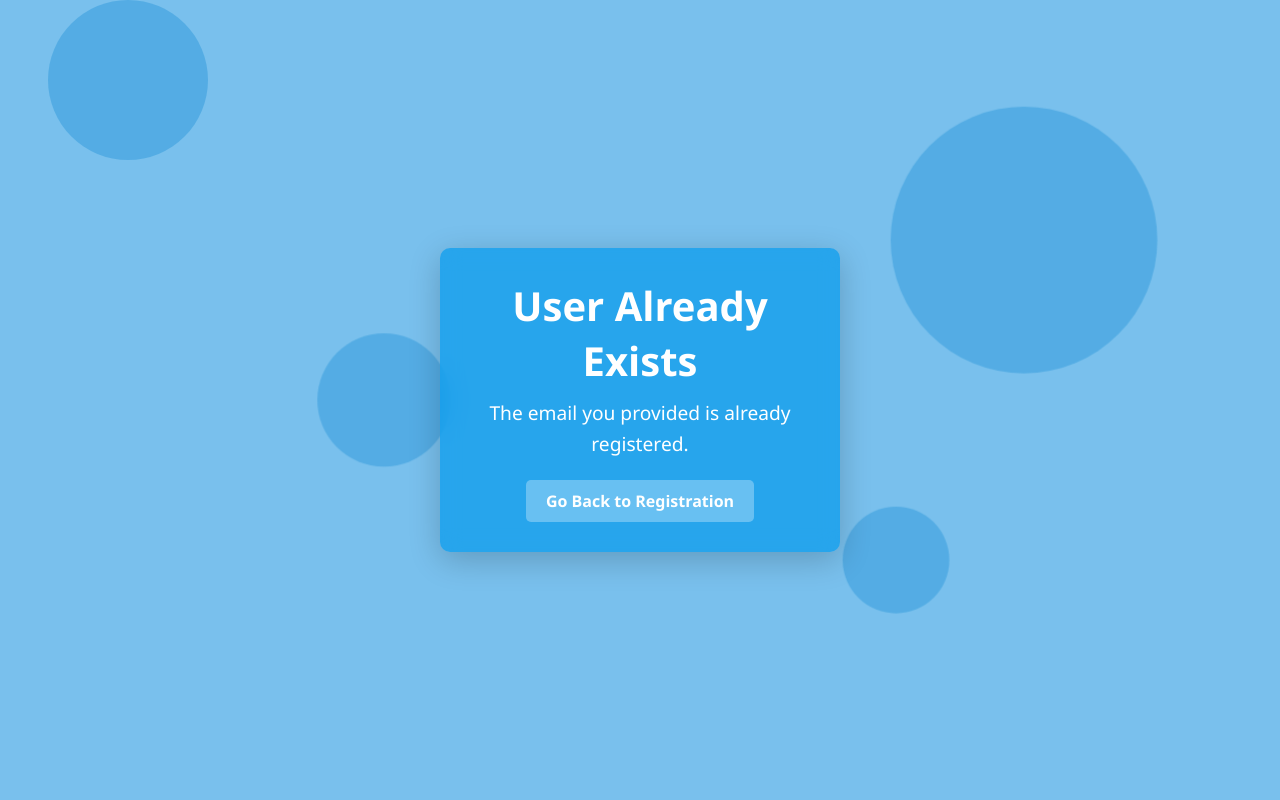
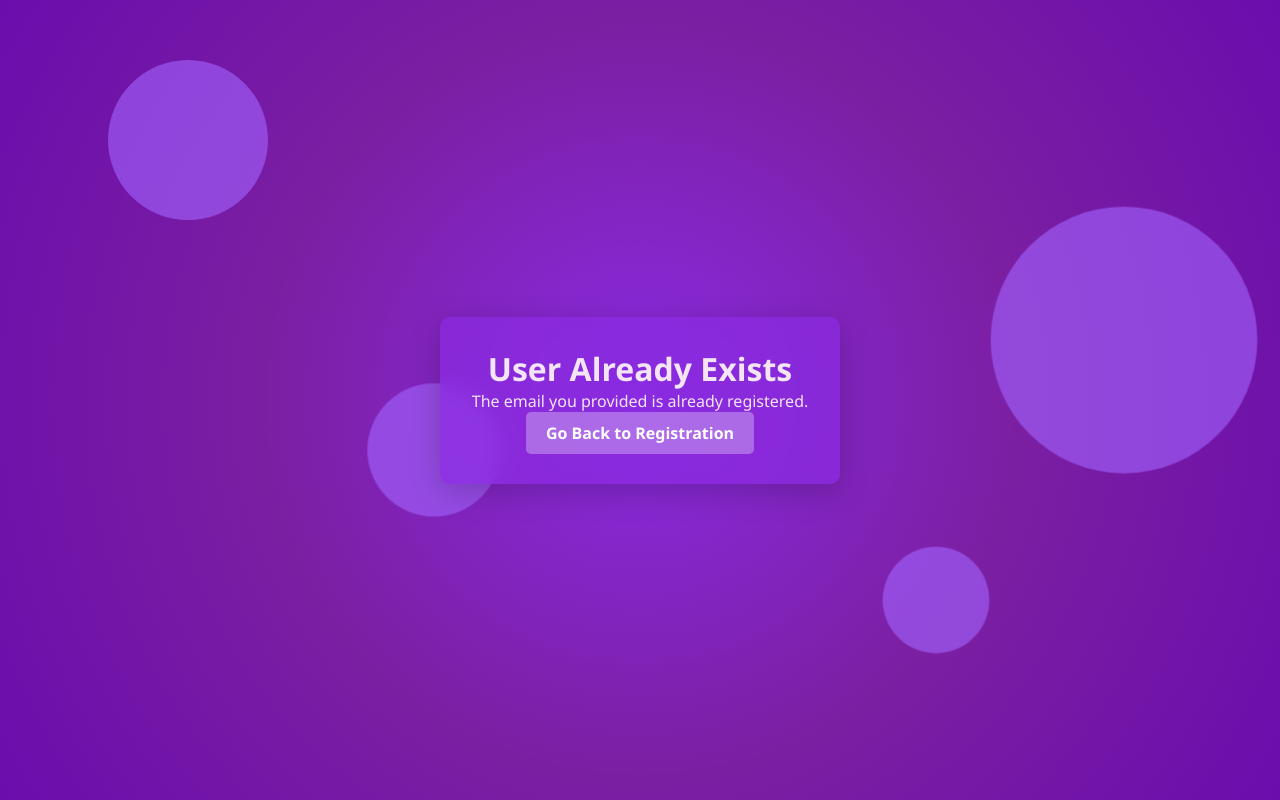
Before and after one commit to Adarshasps/Registration-Form, a website: page pages/exists.html in a window 1280 px wide. Drawn offline with Linux system fonts and the light colour scheme.

Commit message:
Initial commit

```diff
--- a/pages/exists.html
+++ b/pages/exists.html
@@ -12,26 +12,39 @@
             box-sizing: border-box;
         }
 
-        /* Body Styles */
+        /* Body Styles - Purple Theme */
         body {
             font-family: 'Segoe UI', Tahoma, Geneva, Verdana, sans-serif;
-            background-color: #79c0ed; /* Dark blue gradient background */
+            background-color: #6A0DAD; /* Purple background */
             display: flex;
             justify-content: center;
             align-items: center;
             height: 100vh;
             margin: 0;
-            overflow: hidden; /* Hide overflow to prevent scrollbars */
-            position: relative; /* Position relative for absolute positioning of background shapes */
+            overflow: hidden;
+            position: relative;
+        }
+
+        /* Background Gradient */
+        .background-radial-gradient {
+            position: absolute;
+            width: 100%;
+            height: 100%;
+            background-image: radial-gradient(
+                circle at 50% 50%,
+                #8A2BE2 0%,
+                #7B1FA2 50%,
+                #6A0DAD 100%
+            );
         }
 
         /* Container Styles */
         .container {
-            background-color: rgba(0, 153, 236, 0.677); /* Semi-transparent white for glass effect */
-            backdrop-filter: blur(10px); /* Apply blur effect */
+            background-color: rgba(138, 43, 226, 0.7); /* Soft purple */
+            backdrop-filter: blur(10px);
             padding: 30px;
             border-radius: 10px;
-            box-shadow: 0 8px 32px rgba(0, 0, 0, 0.2); /* Soft shadow */
+            box-shadow: 0 8px 32px rgba(0, 0, 0, 0.2);
             text-align: center;
             max-width: 400px;
             width: 100%;
@@ -39,105 +52,59 @@
             z-index: 1;
         }
 
-        /* Header Styles */
-        .container h1 {
-            color: #ffffff; /* White color */
-            font-size: 2.5rem;
-            margin-bottom: 10px;
+        /* Header & Paragraph Styles */
+        .container h1, .container p {
+            color: #f3e5f5; /* Light purple tint */
         }
 
-        /* Paragraph Styles */
-        .container p {
-            color: #ffffff; /* White color */
-            font-size: 1.2rem;
-            line-height: 1.6;
-            margin-bottom: 20px;
-        }
-
-        /* Link Styles */
+        /* Button Styles */
         .container a {
             display: inline-block;
             text-decoration: none;
-            color: #ffffff; /* White color */
+            color: #ffffff;
             font-weight: bold;
-            background-color: rgba(255, 255, 255, 0.3); /* Semi-transparent white for button */
+            background-color: rgba(255, 255, 255, 0.3);
             padding: 10px 20px;
             border-radius: 5px;
             transition: background-color 0.3s ease;
         }
 
         .container a:hover {
-            background-color: rgba(255, 255, 255, 0.5); /* Lighter button on hover */
+            background-color: rgba(255, 255, 255, 0.5);
         }
 
         /* Background Circles */
-        .background-circles {
-            position: absolute;
-            top: 0;
-            left: 0;
-            width: 100%;
-            height: 100%;
-            z-index: 0;
-        }
-
         .background-circle {
             position: absolute;
             border-radius: 50%;
-            background-color: rgba(56, 158, 221, 0.562); /* Semi-transparent white circles */
+            background-color: rgba(163, 102, 255, 0.6);
             animation: moveCircle 15s linear infinite;
         }
 
         @keyframes moveCircle {
-            0% {
-                transform: translate(-50%, -50%) scale(1);
-            }
-            50% {
-                transform: translate(-50%, -50%) scale(1.5);
-            }
-            100% {
-                transform: translate(-50%, -50%) scale(0.5);
-            }
+            0% { transform: scale(1); }
+            50% { transform: scale(1.5); }
+            100% { transform: scale(0.5); }
         }
 
-        /* Adjust circle sizes and positions */
-        .circle1 {
-            width: 120px;
-            height: 120px;
-            top: 10%;
-            left: 10%;
-        }
-
-        .circle2 {
-            width: 80px;
-            height: 80px;
-            top: 70%;
-            left: 70%;
-        }
-
-        .circle3 {
-            width: 100px;
-            height: 100px;
-            top: 50%;
-            left: 30%;
-        }
-
-        .circle4 {
-            width: 200px;
-            height: 200px;
-            top: 30%;
-            left: 80%;
-        }
+        /* Circle Sizes & Positions */
+        .circle1 { width: 120px; height: 120px; top: 10%; left: 10%; }
+        .circle2 { width: 80px; height: 80px; top: 70%; left: 70%; }
+        .circle3 { width: 100px; height: 100px; top: 50%; left: 30%; }
+        .circle4 { width: 200px; height: 200px; top: 30%; left: 80%; }
 
     </style>
 </head>
 <body>
+    <div class="background-radial-gradient"></div>
+
     <div class="background-circles">
         <div class="background-circle circle1"></div>
         <div class="background-circle circle2"></div>
         <div class="background-circle circle3"></div>
         <div class="background-circle circle4"></div>
+    </div>
 
-    </div>
     <div class="container">
         <h1>User Already Exists</h1>
         <p>The email you provided is already registered.</p>
```
Also changed, not shown: pages/error.html (+46 -69 lines), pages/index.html (+17 -40 lines), pages/success.html (+13 -35 lines), README.md.
